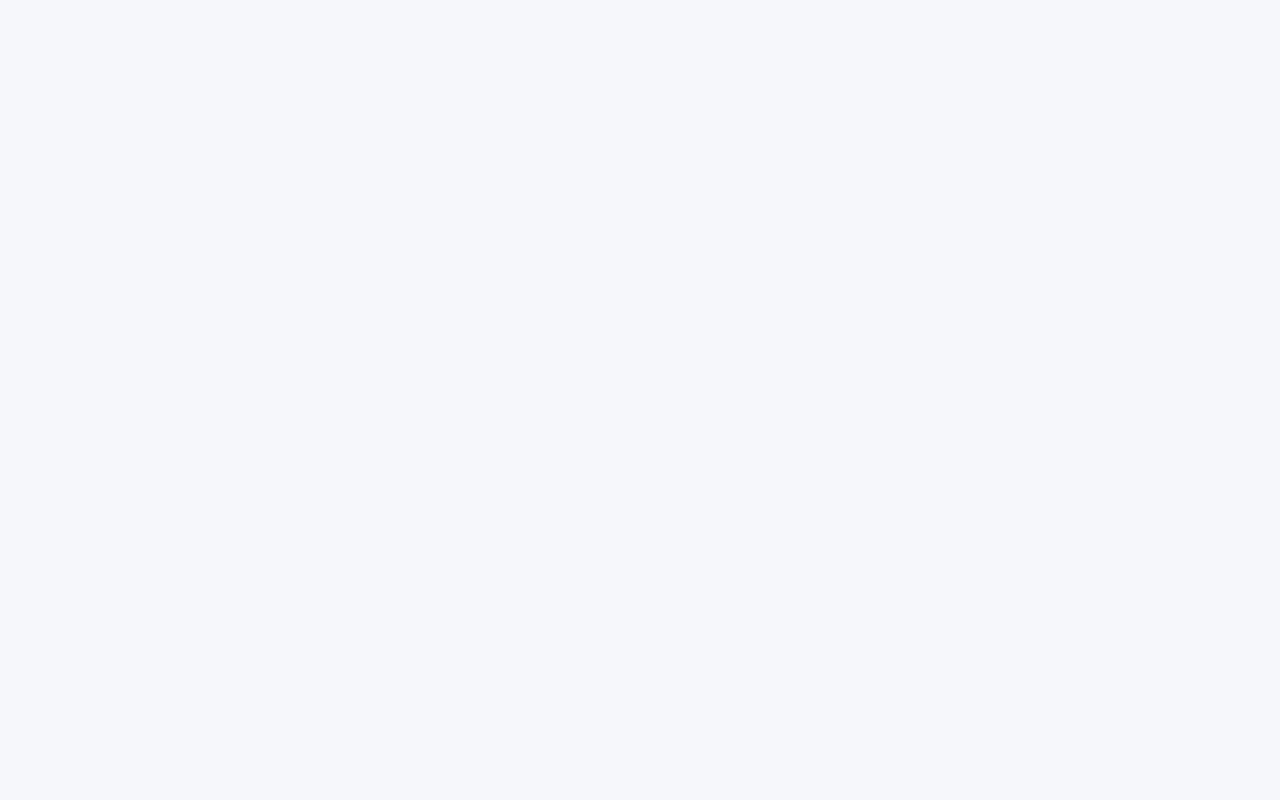
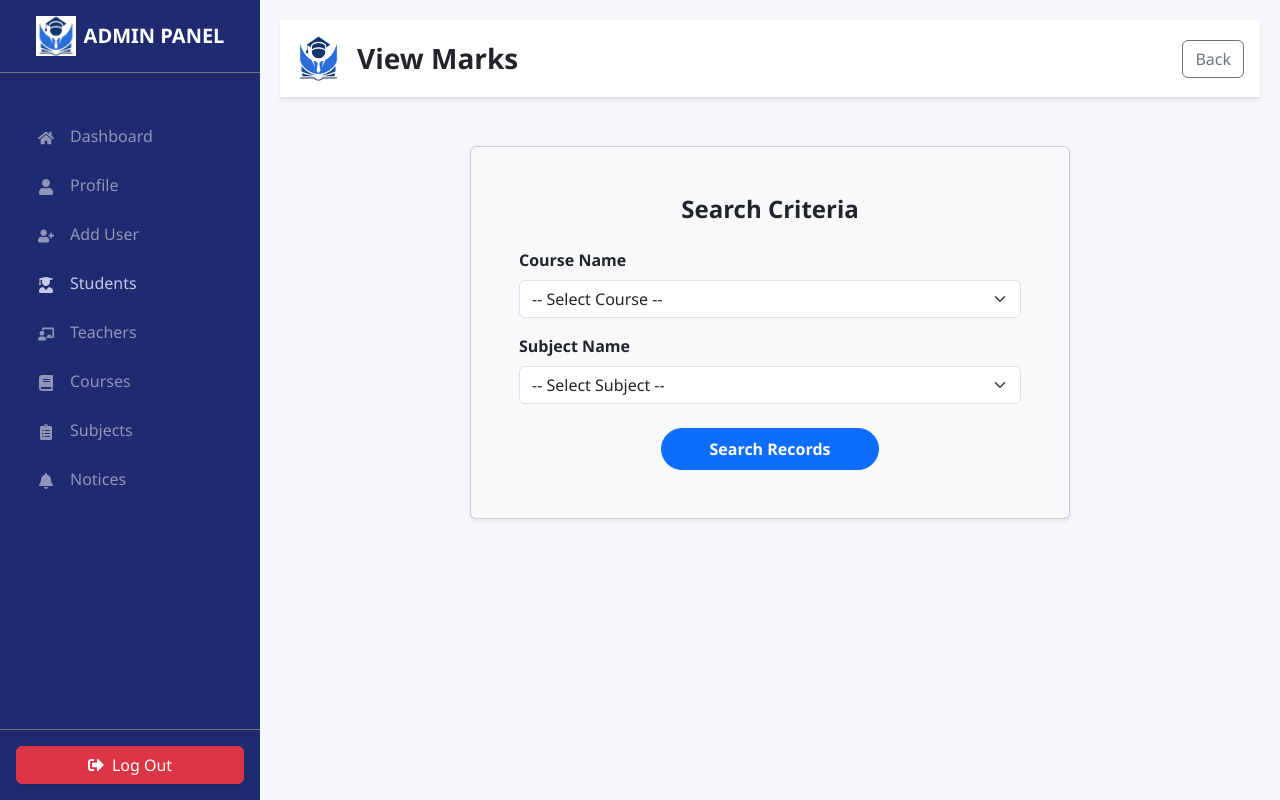
Before and after one commit to Institute-Management-System/Institute-Management-System, a React (Vite) app in the folder frontend/app/: page /admin/students/marks in a window 1280 px wide. Before the commit this address had no page. Built offline with nearby package versions, Linux system fonts and the light colour scheme.

Commit message:
admin student marks

```diff
--- a/frontend/app/src/App.jsx
+++ b/frontend/app/src/App.jsx
@@ -23,6 +23,8 @@ import AdminStudentDashboard from "./pages/admin/AdminStudentDashboard";
 import AdminAddStudent from "./pages/admin/AdminAddStudent";
 import AdminStudentList from "./pages/admin/AdminStudentList";
 import AdminStudentAttendance from "./pages/admin/AdminStudentAttendance";
+import AdminStudentMarks from "./pages/admin/AdminStudentMarks";
+
 
 //Admin: Teachers
 import AdminTeacherDashboard from "./pages/admin/AdminTeacherDashboard";
@@ -79,6 +81,7 @@ const App = () => {
           <Route path="students/add" element={<AdminAddStudent />} />
           <Route path="students/list" element={<AdminStudentList />} />
           <Route path="students/attendance" element={<AdminStudentAttendance />} />
+          <Route path="students/marks" element={<AdminStudentMarks />} />
 
           {/* Admin: Teacher Management */}
           <Route path="teachers" element={<AdminTeacherDashboard />} />
--- /dev/null
+++ b/frontend/app/src/pages/admin/AdminStudentMarks.jsx
@@ -0,0 +1,89 @@
+import React, { useState } from "react";
+import Logo from "../../assets/Logo.png";
+import { useNavigate } from "react-router-dom";
+import { ToastContainer, toast } from "react-toastify";
+import "react-toastify/dist/ReactToastify.css";
+
+const AdminStudentMarks = () => {
+  // Initialize navigation hook for page redirection
+  const navigate = useNavigate();
+
+  // State variables to store the selected filter criteria
+  const [course, setCourse] = useState("");
+  const [subject, setSubject] = useState("");
+
+  // Handler function to process the search action
+  const handleSearch = () => {
+    // Validate that both fields are selected before proceeding
+    if(!course || !subject) {
+      toast.error("Please select both Course and Subject");
+      return;
+    }
+    // Navigate to the results page (simulated route)
+    navigate("/admin/students/view-marks");
+  };
+
+  return (
+    <div className="container-fluid p-0">
+      {/* Header Section: Contains the Logo, Page Title, and Back Button */}
+      <header className="d-flex align-items-center justify-content-between p-3 bg-white border-bottom shadow-sm">
+        <div className="d-flex align-items-center">
+          <img src={Logo} width={45} alt="Logo" className="me-3" />
+          <h3 className="mb-0 fw-bold">View Marks</h3>
+        </div>
+        {/* Button to return to the previous page history */}
+        <button className="btn btn-outline-secondary" onClick={() => navigate(-1)}>Back</button>
+      </header>
+
+      {/* Main Content: Centered Card for Search Criteria */}
+      <div className="container mt-5 d-flex justify-content-center">
+        <div className="card shadow-sm p-5 w-100" style={{ maxWidth: "600px", backgroundColor: "#f8f9fa" }}>
+          <h4 className="text-center fw-bold mb-4">Search Criteria</h4>
+
+          {/* Course Selection Dropdown */}
+          <div className="mb-3">
+            <label className="form-label fw-bold">Course Name</label>
+            <select
+              className="form-select"
+              value={course}
+              onChange={(e) => setCourse(e.target.value)}
+            >
+              <option value="">-- Select Course --</option>
+              <option value="PG-DAC">PG-DAC</option>
+              <option value="PG-DBDA">PG-DBDA</option>
+            </select>
+          </div>
+
+          {/* Subject Selection Dropdown */}
+          <div className="mb-4">
+            <label className="form-label fw-bold">Subject Name</label>
+            <select
+              className="form-select"
+              value={subject}
+              onChange={(e) => setSubject(e.target.value)}
+            >
+              <option value="">-- Select Subject --</option>
+              <option value="Java">Java</option>
+              <option value="Python">Python</option>
+            </select>
+          </div>
+
+          {/* Search Button to trigger validation and navigation */}
+          <div className="text-center">
+            <button
+              className="btn btn-primary px-5 py-2 fw-bold rounded-pill"
+              onClick={handleSearch}
+            >
+              Search Records
+            </button>
+          </div>
+        </div>
+      </div>
+
+      {/* Toast Container to display validation error messages */}
+      <ToastContainer position="top-right" autoClose={2000} />
+    </div>
+  );
+};
+
+export default AdminStudentMarks;
```
